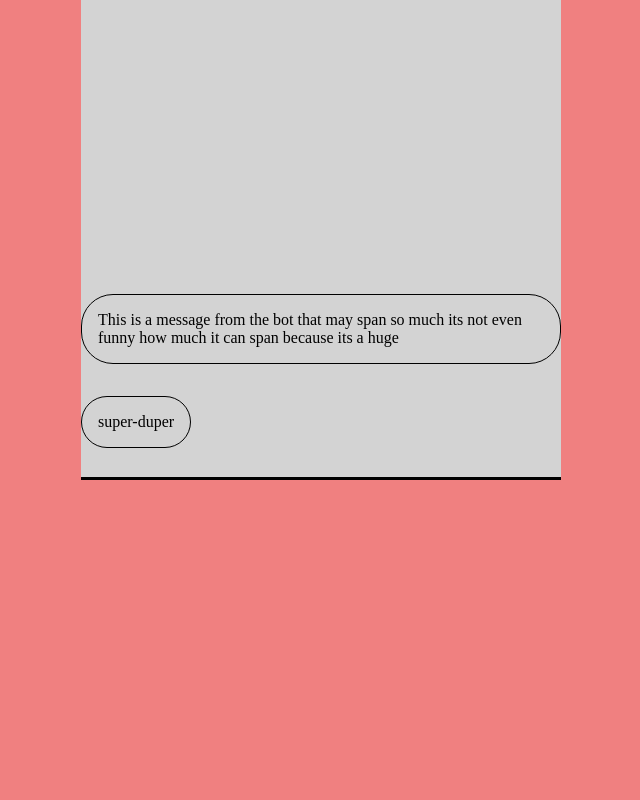
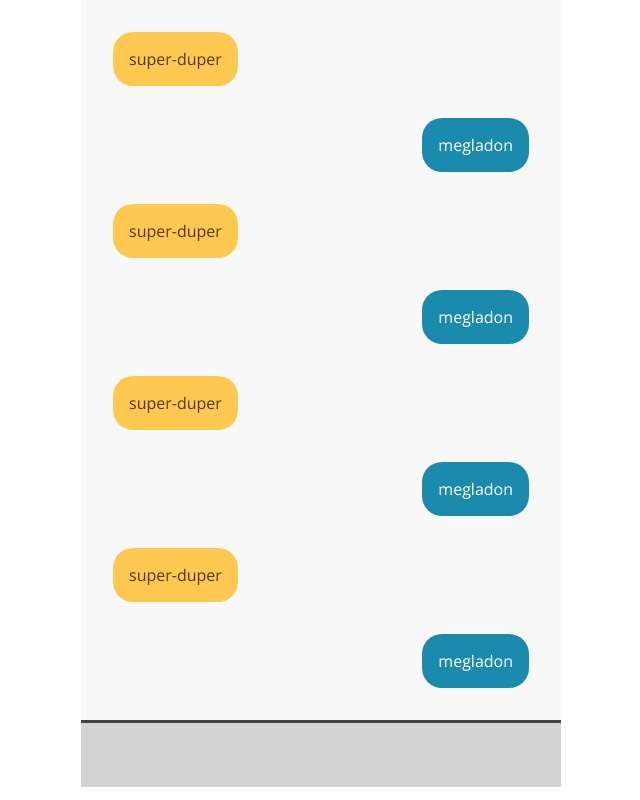
Before and after one commit to tylerferrara/Apollo-Site, a website: page index.html in a window 1280 px wide. Shown: the whole page, without its empty margins (319-959 px from the left). Drawn offline with nearby package versions, Linux system fonts and the light colour scheme.

Commit message:
Setup messaging structure

```diff
--- a/index.html
+++ b/index.html
@@ -6,6 +6,7 @@
     <title>Apollo</title>
     <link rel="icon" href="./Art/Apollo_Logo2.png">
     <meta name="viewport" content="width=device-width, initial-scale=1">
+    <link href="https://fonts.googleapis.com/css?family=Open+Sans" rel="stylesheet">
     <link rel="stylesheet" href="./master-style.css">
     <link rel="stylesheet" href="./message-style.css">
 </head>
@@ -14,13 +15,19 @@
         <div id="message-box-container">
             <div id="message-box">
                 <div class="message-container">
-                    <div class="message">
+                    <div class="message message-right">
+                        This is a message its a huge
+                    </div>
+                </div>
+                <div class="message-container">
+                    <div class="message message-right">
                         This is a message from the bot that may span so much its not even funny how much it can span because its a huge
                     </div>
                 </div>
 
             </div>
             <div id="message-bar"></div>
+            <div id="user-input"></div>
         </div>
     </div>
 
--- a/master-style.css
+++ b/master-style.css
@@ -1,6 +1,11 @@
+:root {
+    --orange-primary: #FFC951;
+    --phone-width: 600px;
+    font-family: 'Open Sans', sans-serif;
+}
+
 html, body {
     margin: 0;
-    background-color: lightcoral;
     overflow: auto;
 }
 
--- a/message-box.js
+++ b/message-box.js
@@ -3,15 +3,33 @@ const messageBox = document.getElementById('message-box');
 
 console.log(messageBox)
 
-function addMessage(msg) {
+function addMessage(msg, position) {
     let message = document.createElement('div');
     let container = document.createElement('div');
+    if (position === 'left') {
+        message.classList.add('message-left')
+    } else {
+        message.classList.add('message-right')
+    }
     message.innerHTML += msg;
-    message.className = 'message';
+    message.classList.add('message');
     container.className = 'message-container';
     container.appendChild(message);
     messageBox.appendChild(container);
     console.log('it was called');
 }
 
-addMessage('super-duper')
+addMessage('super-duper', 'left')
+addMessage('megladon', 'right')
+addMessage('super-duper', 'left')
+addMessage('megladon', 'right')
+addMessage('super-duper', 'left')
+addMessage('megladon', 'right')
+addMessage('super-duper', 'left')
+addMessage('megladon', 'right')
+addMessage('super-duper', 'left')
+addMessage('megladon', 'right')
+addMessage('super-duper', 'left')
+addMessage('megladon', 'right')
+addMessage('super-duper', 'left')
+addMessage('megladon', 'right')
--- a/message-style.css
+++ b/message-style.css
@@ -1,44 +1,77 @@
 .outer-box {
     display: flex;
     justify-content: center;
+    /* height: 100vh; */
 }
 
 #message-box-container {
-    position: relative;
     width: 30rem;
-    background-color: lightgray;
-    height: 30rem;
+    height: 100vh;
+    display: flex;
+    flex-direction: column;
+    /* position: relative; */
 }
 
 #message-box {
+    background-color: rgb(248, 248, 248);
     width: 100%;
-    height: 100%;
+    /* height: 90%; */
+    height: 90vh;
+    /* flex: 1; */
     display: flex;
     justify-content: flex-end;
     flex-direction: column;
-    /* display: flex; */
-    /* flex-wrap: wrap; */
-    /* align-items: flex-end; */
-     /* background-color: aqua; */
+    padding-left: 2rem;
+    padding-right: 2rem;
+    box-sizing: border-box;
+    /* overflow-y: scroll; */
+}
+
+.message-right {
+    float: right;
+    background-color: rgb(27, 139, 173);
+    color: white;
+}
+
+.message-left {
+    background-color: var(--orange-primary);
+    color: rgb(85, 58, 1);
 }
 
 .message-container {
     width: 100%;
+    /* height: 100%; */
+    /* height: 3rem; */
+    /* min-height: min-content; */
+    /* height: inherit; */
 }
 
 .message {
-    border: 1px solid black;
+    /* height: 100%; */
     margin-bottom: 2rem;
-    border-radius: 2rem;
+    border-radius: 20px;
     padding: 1rem;
     display: inline-block;
 }
 
 #message-bar {
-    position: absolute;
-    bottom: 0px;
-    /* top: 10px; */
     height: 3px;
-    background-color: black;
+    background-color: rgb(66, 66, 66);
     width: 100%;
 }
+
+#user-input {
+    height: 4rem;
+    background-color: lightgray;
+    /* border-bottom-left-radius: 10px;
+    border-bottom-right-radius: 10px; */
+}
+
+@media screen and (max-width: 600px) {
+    #message-box {
+        height: 100%;
+    }
+    #message-box-container {
+        width: 100vw;
+    }
+}
```
